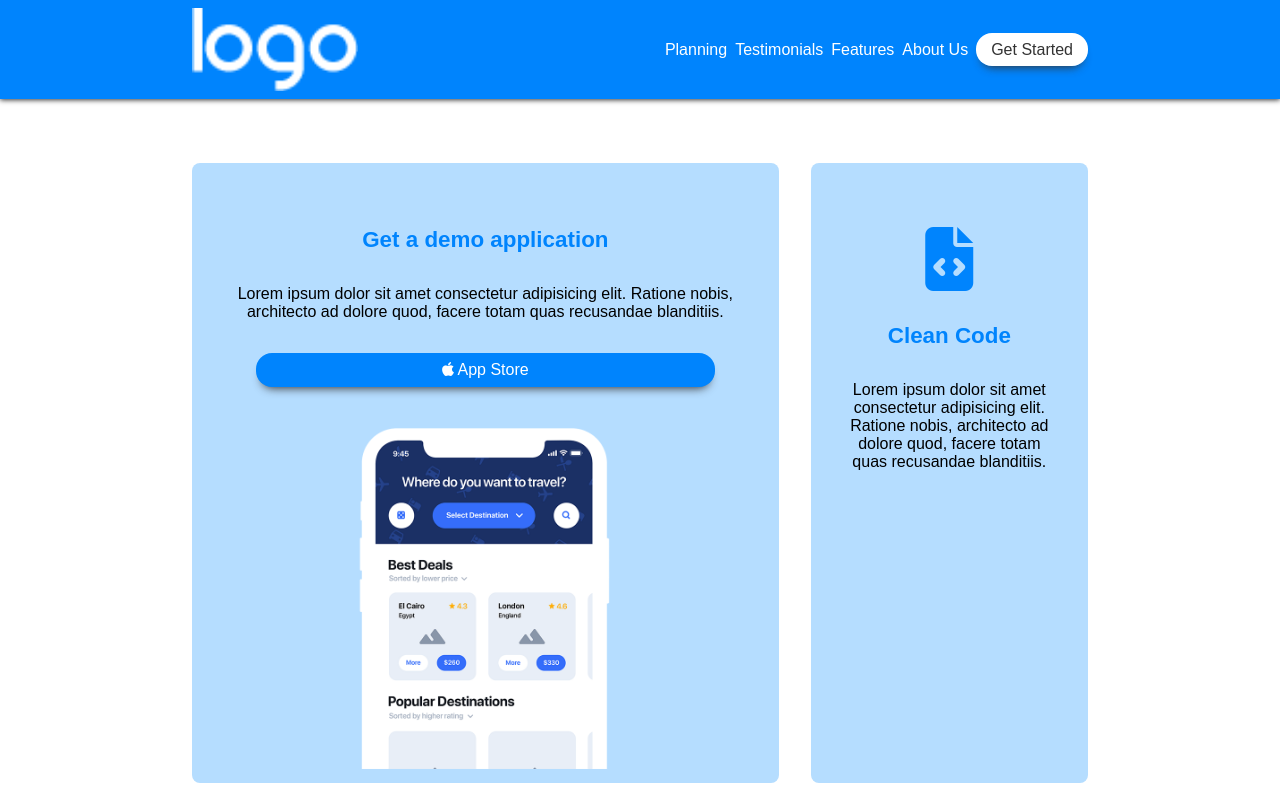
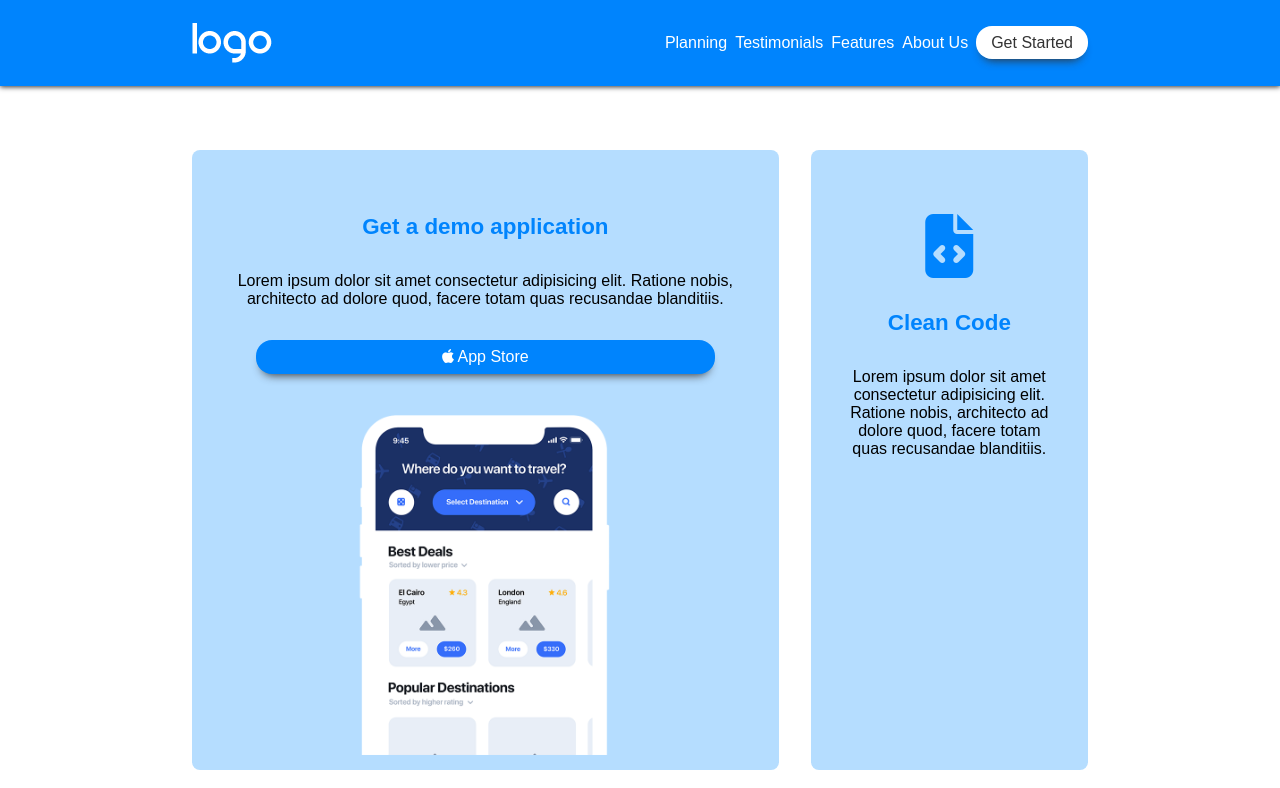
Before and after one commit to DanieleMorello/htmlcss-responsive-layout, a plain HTML site: page index.html in a window 1280 px wide. Shown: the top 788 px of the page. Drawn offline with Linux system fonts and the light colour scheme.

Commit message:
Fix logo

```diff
--- a/assets/css/style.css
+++ b/assets/css/style.css
@@ -195,6 +195,11 @@ img {
   z-index: 1111;
   width: 100%;
   box-shadow: 0 1px 5px 0 var(--dark);
+  padding: 15px 0;
+}
+
+#site_header img {
+  width: 80px;
 }
 
 #site_header .row:not() {
```
